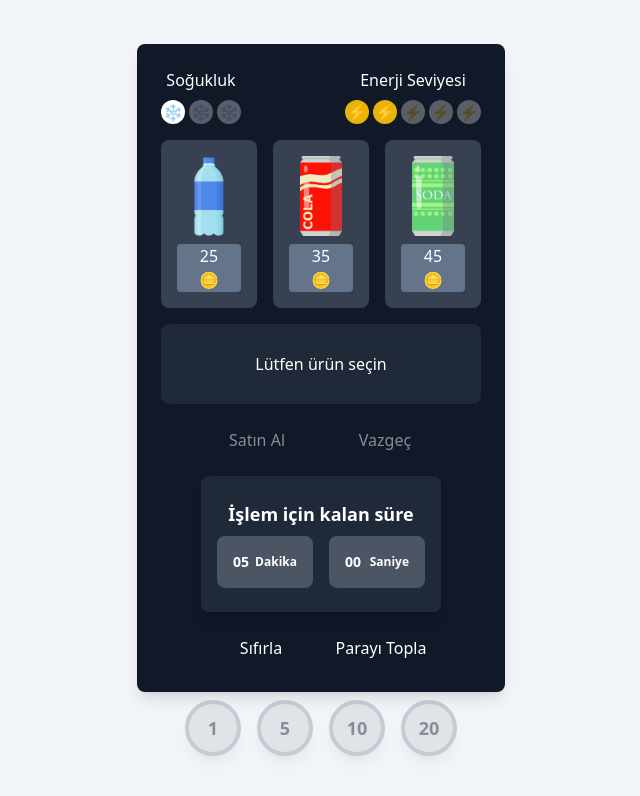
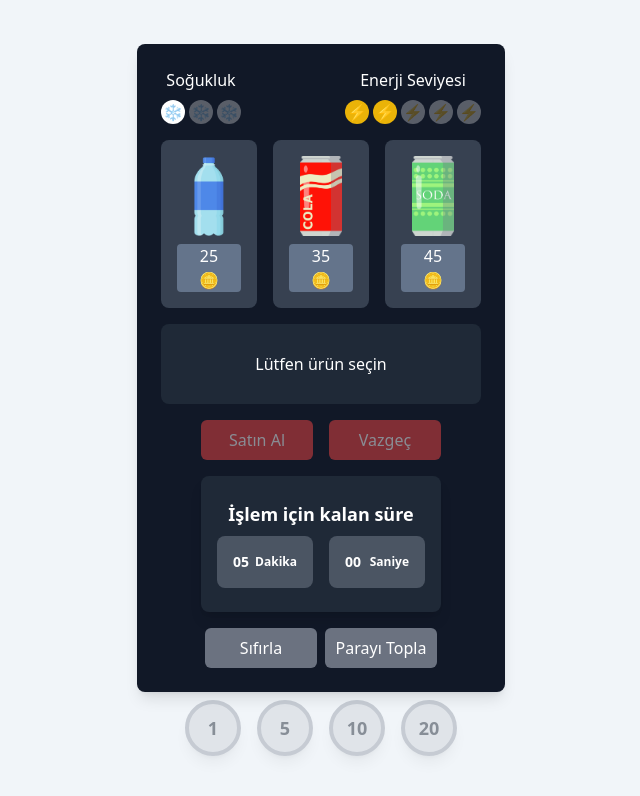
Before and after one commit to yusufdeepwork/vending-machine, a React app: page / in a window 1280 px wide. Shown: the top 796 px of the page, without its empty margins (319-959 px from the left). Built offline with nearby package versions, Linux system fonts and the light colour scheme; the HTML template or start-up script is replaced by a standard one.

Commit message:
Change button bg color

```diff
--- a/src/components/Button.tsx
+++ b/src/components/Button.tsx
@@ -4,18 +4,18 @@ interface ButtonProps {
   onClick: () => void
   children: React.ReactNode
   disabled?: boolean
-  color?: string
+  bgColor?: string
 }
 
 const Button: React.FC<ButtonProps> = ({
   onClick,
   children,
   disabled,
-  color = 'red-500',
+  bgColor = 'bg-red-500 ',
 }) => (
   <button
     onClick={onClick}
-    className={`bg-${color} text-white p-2 rounded-md w-28 ${
+    className={`${bgColor} text-white p-2 rounded-md w-28 ${
       disabled ? 'opacity-50 cursor-not-allowed' : ''
     }`}
     disabled={disabled}
--- a/src/containers/VendingMachine/SupplyPanel.tsx
+++ b/src/containers/VendingMachine/SupplyPanel.tsx
@@ -17,10 +17,10 @@ const SupplyPanel = ({
         isDisabled ? 'opacity-50 pointer-events-none' : ''
       }`}
     >
-      <Button color="gray-400" onClick={handleResetMachine}>
+      <Button bgColor="bg-gray-500" onClick={handleResetMachine}>
         {Texts.RESET_BUTTON}
       </Button>
-      <Button color="gray-400" onClick={handleCollectMoney}>
+      <Button bgColor="bg-gray-500" onClick={handleCollectMoney}>
         {Texts.COLLECT_MONEY_BUTTON}
       </Button>
     </div>
```
